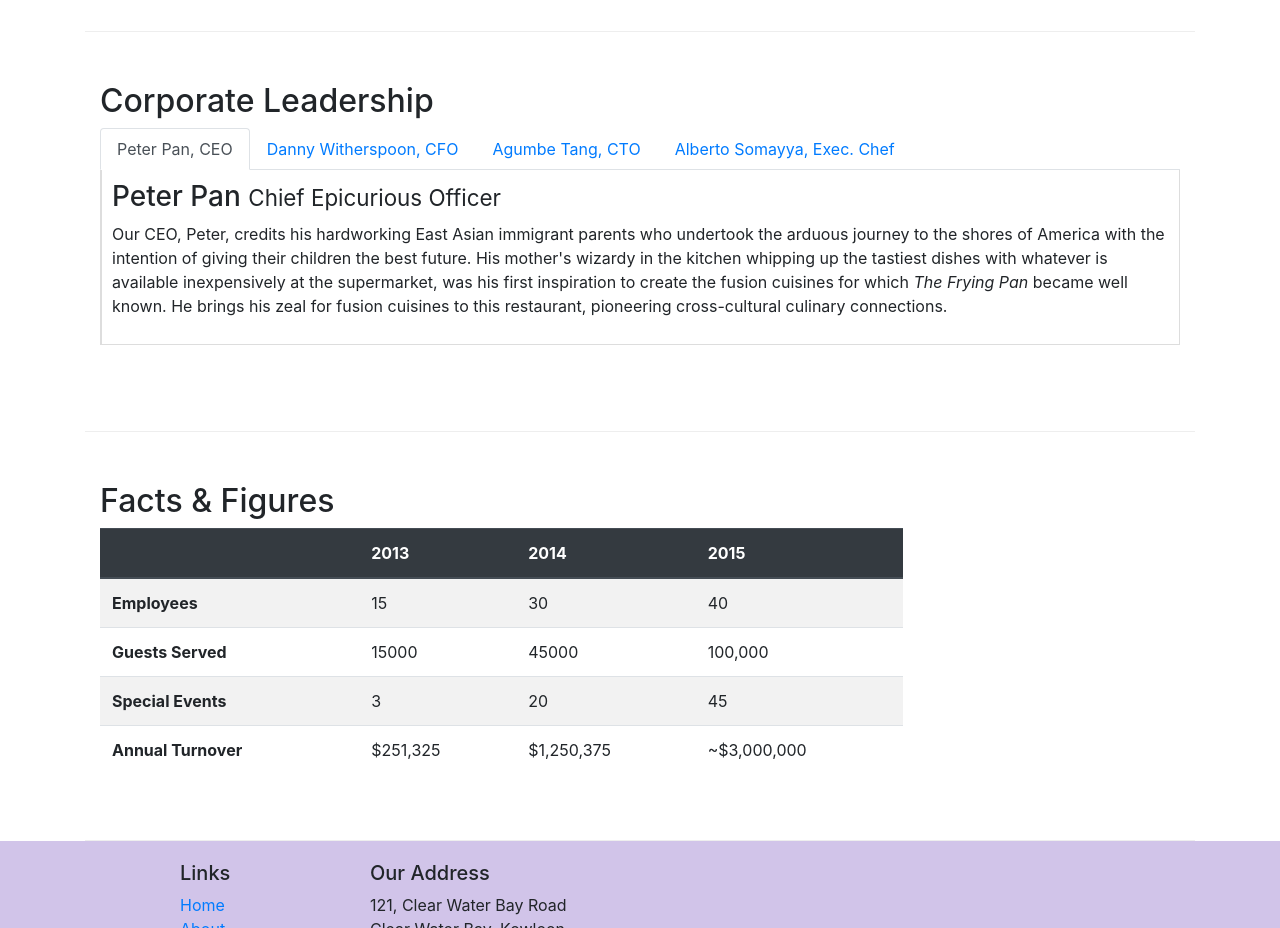
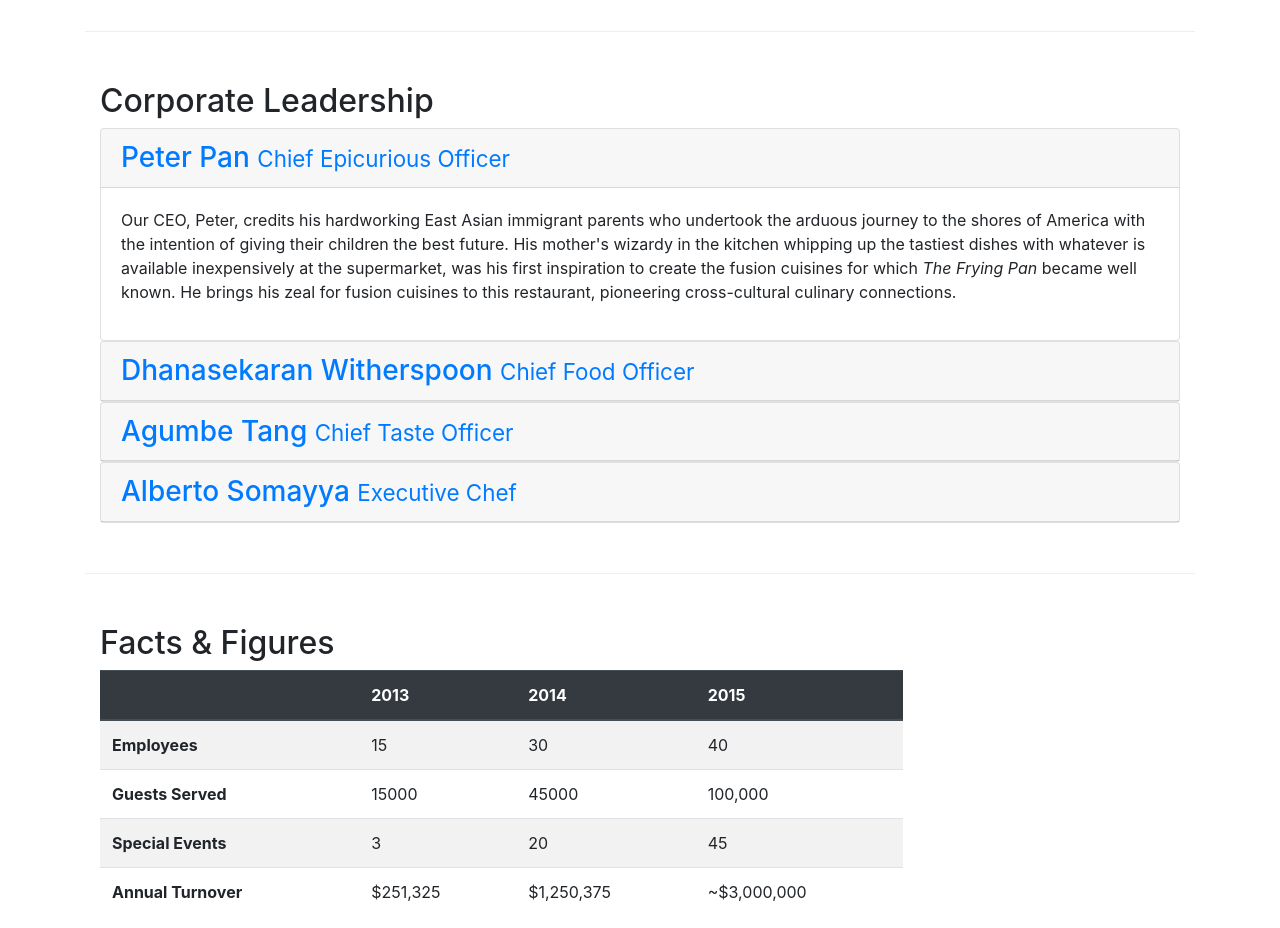
Before and after one commit to Tarun-Acharya/Full-Stack-Specialization-Bootstrap, a website: page aboutus.html in a window 1280 px wide. Shown: the part 940-1868 px from the top of the page. Drawn offline with nearby package versions, Linux system fonts and the light colour scheme.

Commit message:
collapse and accordian

```diff
--- a/aboutus.html
+++ b/aboutus.html
@@ -103,42 +103,66 @@
         <div class="row row-content">
             <div class="col-12">
                 <h2>Corporate Leadership</h2>
-                <ul class="nav nav-tabs">
-                    <li class="nav-item">
-                      <a class="nav-link active" href="#peter"
-                        role="tab" data-toggle="tab">Peter Pan, CEO</a>
-                    </li>
-                    <li class="nav-item">
-                      <a class="nav-link" href="#danny" role="tab"
-                        data-toggle="tab">Danny Witherspoon, CFO</a>
-                    </li>
-                    <li class="nav-item">
-                      <a class="nav-link" href="#agumbe"role="tab"
-                        data-toggle="tab">Agumbe Tang, CTO</a>
-                    </li>
-                    <li class="nav-item">
-                      <a class="nav-link" href="#alberto" role="tab"
-                        data-toggle="tab">Alberto Somayya, Exec. Chef</a>
-                    </li>
-                </ul>
-                <div class="tab-content">
-                    <div role="tabpanel" class="tab-pane fade show active" id="peter">
-                <h3>Peter Pan <small>Chief Epicurious Officer</small></h3>
-                <p class="d-none d-sm-block" id="peter">Our CEO, Peter, credits his hardworking East Asian immigrant parents who undertook the arduous journey to the shores of America with the intention of giving their children the best future. His mother's wizardy in the kitchen whipping up the tastiest dishes with whatever is available inexpensively at the supermarket, was his first inspiration to create the fusion cuisines for which <em>The Frying Pan</em> became well known. He brings his zeal for fusion cuisines to this restaurant, pioneering cross-cultural culinary connections.</p>
+                <div id="accordion" role="tablist">
+                    <div class="card">
+                        <div class="card-header" role="tab" id="peterhead">
+                            <h3 class="mb-0">
+                                <a data-toggle="collapse" data-parent="#accordion" href="#peter">
+                                Peter Pan <small>Chief Epicurious Officer</small>
+                                </a>
+                            </h3>
+                        </div>
+                        <div role="tabpanel" class="collapse show" id="peter">
+                            <div class="card-body">
+                               <p class=" d-none d-sm-block">Our CEO, Peter, credits his hardworking East Asian immigrant parents who undertook the arduous journey to the shores of America with the intention of giving their children the best future. His mother's wizardy in the kitchen whipping up the tastiest dishes with whatever is available inexpensively at the supermarket, was his first inspiration to create the fusion cuisines for which <em>The Frying Pan</em> became well known. He brings his zeal for fusion cuisines to this restaurant, pioneering cross-cultural culinary connections.</p>
+                            </div>
+                        </div>
+                    </div>
+                    <div class="card">
+                        <div class="card-header" role="tab" id="dannyhead">
+                            <h3 class="mb-0">
+                                <a data-toggle="collapse" data-parent="#accordion" href="#danny">
+                                Dhanasekaran Witherspoon <small>Chief Food Officer</small>
+                                </a>
+                            </h3>
+                        </div>
+                        <div role="tabpanel" class="collapse" id="danny">
+                            <div class="card-body">
+                                <p class=" d-none d-sm-block">Our CFO, Danny, as he is affectionately referred to by his colleagues, comes from a long established family tradition in farming and produce. His experiences growing up on a farm in the Australian outback gave him great appreciation for varieties of food sources. As he puts it in his own words, <em>Everything that runs, wins, and everything that stays, pays!</em></p>
+                            </div>
+                        </div>
+                    </div>
+                    <div class="card">
+                        <div class="card-header" role="tab" id="agumbehead">
+                            <h3 class="mb-0">
+                                <a data-toggle="collapse" data-parent="#accordion" href="#agumbe">
+                                Agumbe Tang <small>Chief Taste Officer</small>
+                                </a>
+                            </h3>
+                        </div>
+                        <div role="tabpanel" class="collapse" id="agumbe">
+                            <div class="card-body">
+                                <p class=" d-none d-sm-block">Blessed with the most discerning gustatory sense, Agumbe, our CTO, personally ensures that every dish that we serve meets his exacting tastes. Our chefs dread the tongue lashing that ensues if their dish does not meet his exacting standards. He lives by his motto, <em>You click only if you survive my lick.</em></p>
+                            </div>
+                        </div>
+                    </div>
+                    <div class="card">
+                        <div class="card-header" role="tab" id="albertohead">
+                            <h3 class="mb-0">
+                                <a data-toggle="collapse" data-parent="#accordion" href="#alberto">
+                                Alberto Somayya <small>Executive Chef</small>
+                                </a>
+                            </h3>
+                        </div>
+                        <div role="tabpanel" class="collapse" id="alberto">
+                            <div class="card-body">
+                                <p class=" d-none d-sm-block">Award winning three-star Michelin chef with wide International experience having worked closely with whos-who in the culinary world, he specializes in creating mouthwatering Indo-Italian fusion experiences. He says, <em>Put together the cuisines from the two craziest cultures, and you get a winning hit! Amma Mia!</em></p>
+                            </div>
+                        </div>
+                    </div>
                 </div>
-                <div role="tabpanel" class="tab-pane fade" id="danny">
-                <h3>Dhanasekaran Witherspoon <small>Chief Food Officer</small></h3>
-                <p class="d-none d-sm-block" id="danny">Our CFO, Danny, as he is affectionately referred to by his colleagues, comes from a long established family tradition in farming and produce. His experiences growing up on a farm in the Australian outback gave him great appreciation for varieties of food sources. As he puts it in his own words, <em>Everything that runs, wins, and everything that stays, pays!</em></p>
-               </div>
-               <div role="tabpanel" class="tab-pane fade" id="agumbe">
-                <h3>Agumbe Tang <small>Chief Taste Officer</small></h3>
-                <p class="d-none d-sm-block" id="agumbe">Blessed with the most discerning gustatory sense, Agumbe, our CTO, personally ensures that every dish that we serve meets his exacting tastes. Our chefs dread the tongue lashing that ensues if their dish does not meet his exacting standards. He lives by his motto, <em>You click only if you survive my lick.</em></p>
-               </div>
-               <div role="tabpanel" class="tab-pane fade" id="alberto">
-                <h3>Alberto Somayya <small>Executive Chef</small></h3>
-                <p class="d-none d-sm-block" id="alberto">Award winning three-star Michelin chef with wide International experience having worked closely with whos-who in the culinary world, he specializes in creating mouthwatering Indo-Italian fusion experiences. He says, <em>Put together the cuisines from the two craziest cultures, and you get a winning hit! Amma Mia!</em></p>
-                </div>
-            </div>
+
+
             </div>
        </div>
        <div class="row row-content">
```
